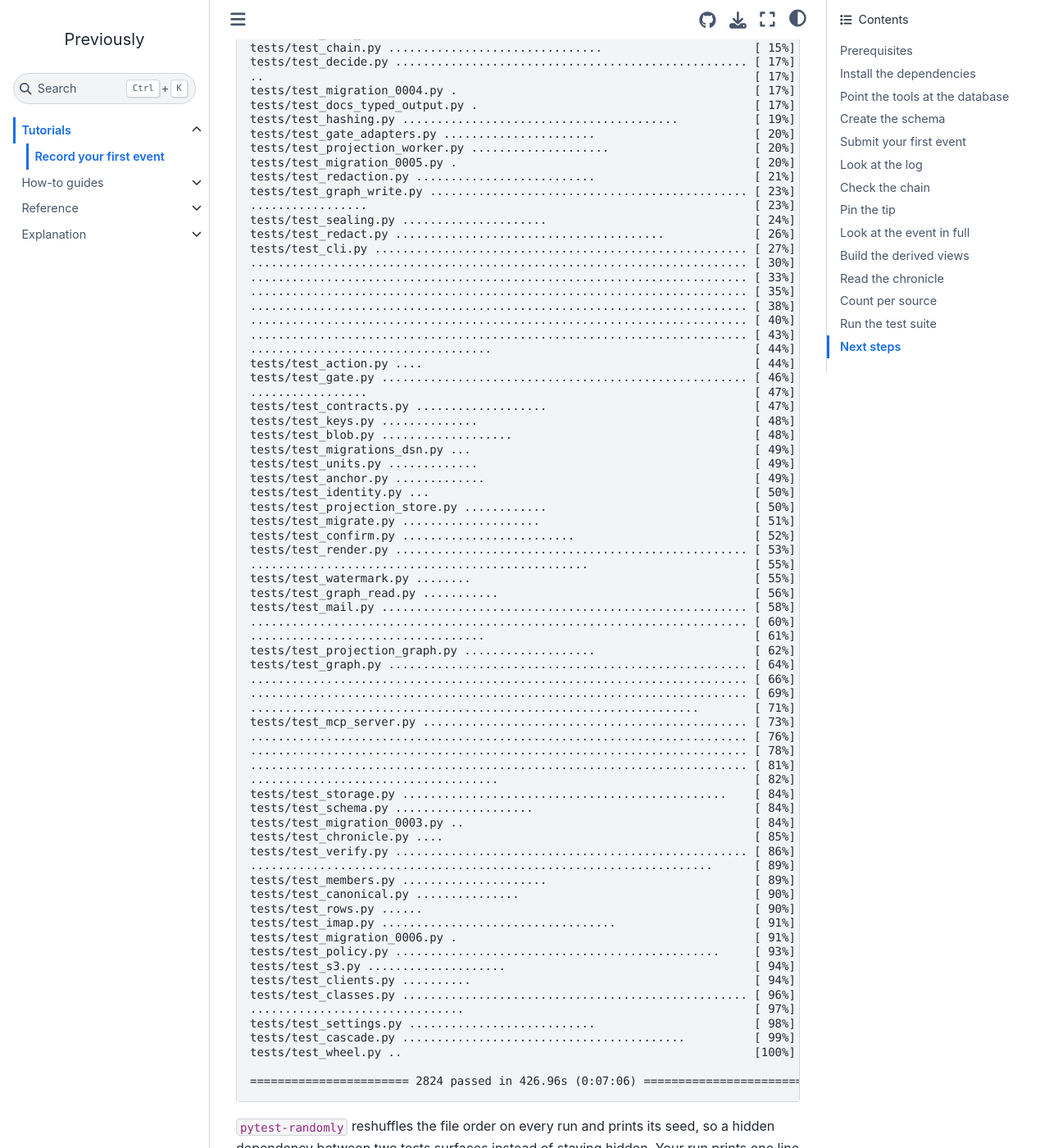
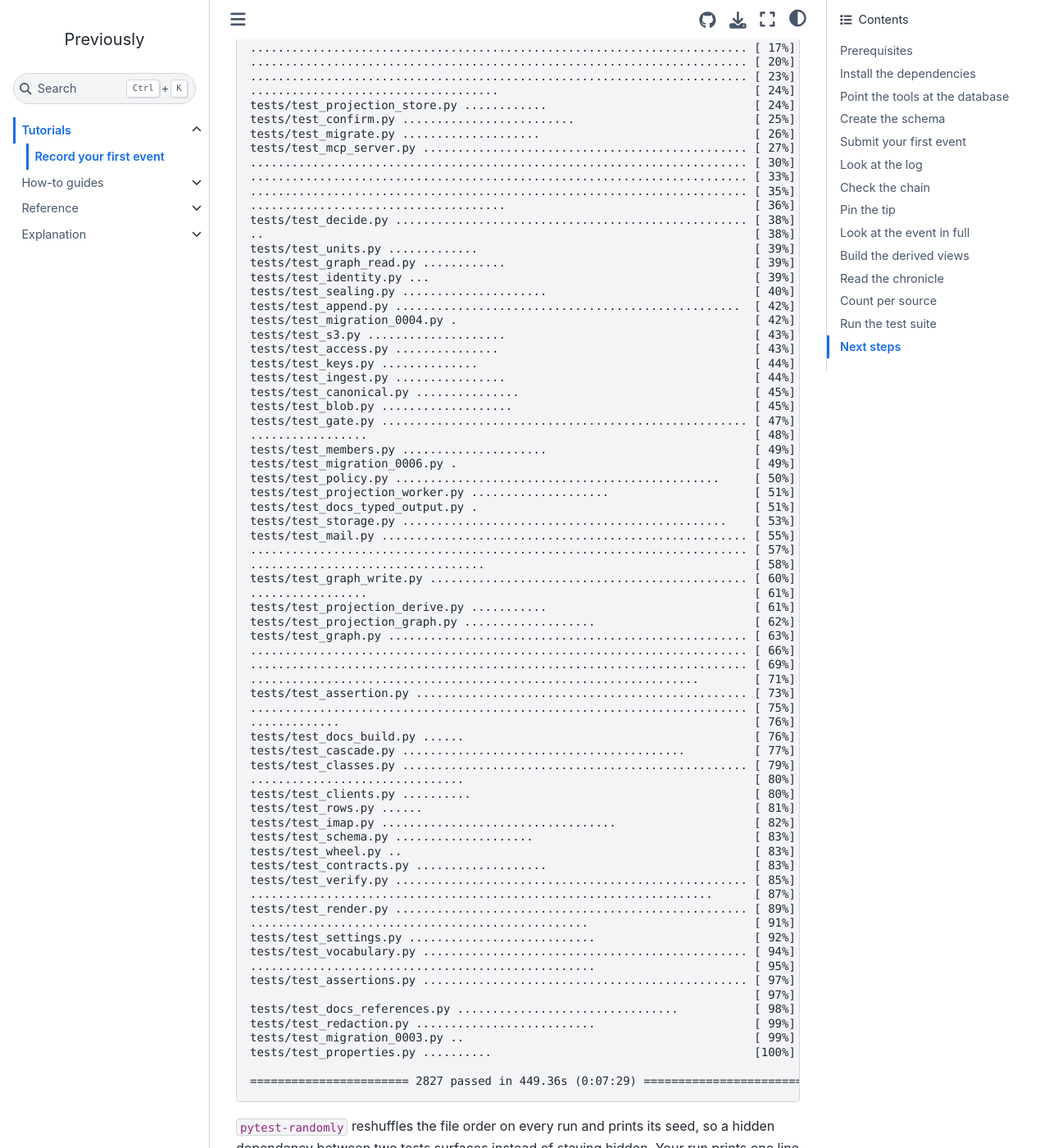
Before and after one commit to jensens/previously, a Sphinx documentation site: the page built from docs/tutorials/record-your-first-event.md, in a window 1280 px wide and 1400 px high, scrolled down 5428 px. Shown: the whole window at 82% size. Built offline with Sphinx 7.4.7 and the Sphinx Book theme 1.1.4, drawn with Linux system fonts in a browser that asks for light colours; pages that are not in the unit, such as notebooks, are missing from menus; some of the changed text lies outside the part shown.

Commit message:
tutorial: retype the test run, 2827 passed
Assisted-By: Claude Opus 5.5 <noreply@anthropic.com>

````diff
--- a/docs/tutorials/record-your-first-event.md
+++ b/docs/tutorials/record-your-first-event.md
@@ -196,100 +196,100 @@ It raises its own PostgreSQL container, a RustFS container as the S3 server for
 $ uv run pytest
 ============================= test session starts ==============================
 platform linux -- Python 3.14.8, pytest-9.1.1, pluggy-1.6.0
-Using --randomly-seed=2251634627
+Using --randomly-seed=2533819512
 
 configfile: pyproject.toml
 testpaths: tests
 plugins: hypothesis-6.168.3, cov-7.1.0, randomly-5.0.0, platformdirs-4.12.2, anyio-4.15.1
-collected 2824 items
+collected 2827 items
 
-tests/test_vocabulary.py ............................................... [  1%]
-..................................................                       [  3%]
-tests/test_assertions.py ............................................... [  5%]
-                                                                         [  5%]
-tests/test_assertion.py ................................................ [  6%]
-........................................................................ [  9%]
-.............                                                            [  9%]
-tests/test_append.py ..................................................  [ 11%]
-tests/test_ingest.py ................                                    [ 12%]
-tests/test_projection_derive.py ...........                              [ 12%]
-tests/test_properties.py ..........                                      [ 12%]
-tests/test_access.py ...............                                     [ 13%]
-tests/test_docs_build.py ......                                          [ 13%]
-tests/test_docs_references.py ................................           [ 14%]
-tests/test_chain.py ...............................                      [ 15%]
-tests/test_decide.py ................................................... [ 17%]
-..                                                                       [ 17%]
-tests/test_migration_0004.py .                                           [ 17%]
-tests/test_docs_typed_output.py .                                        [ 17%]
-tests/test_hashing.py ........................................           [ 19%]
-tests/test_gate_adapters.py ......................                       [ 20%]
-tests/test_projection_worker.py ....................                     [ 20%]
-tests/test_migration_0005.py .                                           [ 20%]
-tests/test_redaction.py ..........................                       [ 21%]
-tests/test_graph_write.py .............................................. [ 23%]
-.................                                                        [ 23%]
-tests/test_sealing.py .....................                              [ 24%]
-tests/test_redact.py .......................................             [ 26%]
-tests/test_cli.py ...................................................... [ 27%]
+tests/test_chain.py ...............................                      [  1%]
+tests/test_chronicle.py ....                                             [  1%]
+tests/test_hashing.py ........................................           [  2%]
+tests/test_anchor.py .............                                       [  3%]
+tests/test_gate_adapters.py ......................                       [  3%]
+tests/test_migration_0005.py .                                           [  3%]
+tests/test_action.py ....                                                [  4%]
+tests/test_watermark.py ........                                         [  4%]
+tests/test_migrations_dsn.py ...                                         [  4%]
+tests/test_redact.py .......................................             [  5%]
+tests/test_cli.py ...................................................... [  7%]
+........................................................................ [ 10%]
+........................................................................ [ 12%]
+........................................................................ [ 15%]
+........................................................................ [ 17%]
+........................................................................ [ 20%]
+........................................................................ [ 23%]
+....................................                                     [ 24%]
+tests/test_projection_store.py ............                              [ 24%]
+tests/test_confirm.py .........................                          [ 25%]
+tests/test_migrate.py ....................                               [ 26%]
+tests/test_mcp_server.py ............................................... [ 27%]
 ........................................................................ [ 30%]
 ........................................................................ [ 33%]
 ........................................................................ [ 35%]
-........................................................................ [ 38%]
-........................................................................ [ 40%]
-........................................................................ [ 43%]
-...................................                                      [ 44%]
-tests/test_action.py ....                                                [ 44%]
-tests/test_gate.py ..................................................... [ 46%]
-.................                                                        [ 47%]
-tests/test_contracts.py ...................                              [ 47%]
-tests/test_keys.py ..............                                        [ 48%]
-tests/test_blob.py ...................                                   [ 48%]
-tests/test_migrations_dsn.py ...                                         [ 49%]
-tests/test_units.py .............                                        [ 49%]
-tests/test_anchor.py .............                                       [ 49%]
-tests/test_identity.py ...                                               [ 50%]
-tests/test_projection_store.py ............                              [ 50%]
-tests/test_migrate.py ....................                               [ 51%]
-tests/test_confirm.py .........................                          [ 52%]
-tests/test_render.py ................................................... [ 53%]
-.................................................                        [ 55%]
-tests/test_watermark.py ........                                         [ 55%]
-tests/test_graph_read.py ...........                                     [ 56%]
-tests/test_mail.py ..................................................... [ 58%]
-........................................................................ [ 60%]
-..................................                                       [ 61%]
+.....................................                                    [ 36%]
+tests/test_decide.py ................................................... [ 38%]
+..                                                                       [ 38%]
+tests/test_units.py .............                                        [ 39%]
+tests/test_graph_read.py ............                                    [ 39%]
+tests/test_identity.py ...                                               [ 39%]
+tests/test_sealing.py .....................                              [ 40%]
+tests/test_append.py ..................................................  [ 42%]
+tests/test_migration_0004.py .                                           [ 42%]
+tests/test_s3.py ....................                                    [ 43%]
+tests/test_access.py ...............                                     [ 43%]
+tests/test_keys.py ..............                                        [ 44%]
+tests/test_ingest.py ................                                    [ 44%]
+tests/test_canonical.py ...............                                  [ 45%]
+tests/test_blob.py ...................                                   [ 45%]
+tests/test_gate.py ..................................................... [ 47%]
+.................                                                        [ 48%]
+tests/test_members.py .....................                              [ 49%]
+tests/test_migration_0006.py .                                           [ 49%]
+tests/test_policy.py ...............................................     [ 50%]
+tests/test_projection_worker.py ....................                     [ 51%]
+tests/test_docs_typed_output.py .                                        [ 51%]
+tests/test_storage.py ...............................................    [ 53%]
+tests/test_mail.py ..................................................... [ 55%]
+........................................................................ [ 57%]
+..................................                                       [ 58%]
+tests/test_graph_write.py .............................................. [ 60%]
+.................                                                        [ 61%]
+tests/test_projection_derive.py ...........                              [ 61%]
 tests/test_projection_graph.py ...................                       [ 62%]
-tests/test_graph.py .................................................... [ 64%]
+tests/test_graph.py .................................................... [ 63%]
 ........................................................................ [ 66%]
 ........................................................................ [ 69%]
 .................................................................        [ 71%]
-tests/test_mcp_server.py ............................................... [ 73%]
-........................................................................ [ 76%]
-........................................................................ [ 78%]
-........................................................................ [ 81%]
-....................................                                     [ 82%]
-tests/test_storage.py ...............................................    [ 84%]
-tests/test_schema.py ....................                                [ 84%]
-tests/test_migration_0003.py ..                                          [ 84%]
-tests/test_chronicle.py ....                                             [ 85%]
-tests/test_verify.py ................................................... [ 86%]
-...................................................................      [ 89%]
-tests/test_members.py .....................                              [ 89%]
-tests/test_canonical.py ...............                                  [ 90%]
-tests/test_rows.py ......                                                [ 90%]
-tests/test_imap.py ..................................                    [ 91%]
-tests/test_migration_0006.py .                                           [ 91%]
-tests/test_policy.py ...............................................     [ 93%]
-tests/test_s3.py ....................                                    [ 94%]
-tests/test_clients.py ..........                                         [ 94%]
-tests/test_classes.py .................................................. [ 96%]
-...............................                                          [ 97%]
-tests/test_settings.py ...........................                       [ 98%]
-tests/test_cascade.py .........................................          [ 99%]
-tests/test_wheel.py ..                                                   [100%]
+tests/test_assertion.py ................................................ [ 73%]
+........................................................................ [ 75%]
+.............                                                            [ 76%]
+tests/test_docs_build.py ......                                          [ 76%]
+tests/test_cascade.py .........................................          [ 77%]
+tests/test_classes.py .................................................. [ 79%]
+...............................                                          [ 80%]
+tests/test_clients.py ..........                                         [ 80%]
+tests/test_rows.py ......                                                [ 81%]
+tests/test_imap.py ..................................                    [ 82%]
+tests/test_schema.py ....................                                [ 83%]
+tests/test_wheel.py ..                                                   [ 83%]
+tests/test_contracts.py ...................                              [ 83%]
+tests/test_verify.py ................................................... [ 85%]
+...................................................................      [ 87%]
+tests/test_render.py ................................................... [ 89%]
+.................................................                        [ 91%]
+tests/test_settings.py ...........................                       [ 92%]
+tests/test_vocabulary.py ............................................... [ 94%]
+..................................................                       [ 95%]
+tests/test_assertions.py ............................................... [ 97%]
+                                                                         [ 97%]
+tests/test_docs_references.py ................................           [ 98%]
+tests/test_redaction.py ..........................                       [ 99%]
+tests/test_migration_0003.py ..                                          [ 99%]
+tests/test_properties.py ..........                                      [100%]
 
-======================= 2824 passed in 426.96s (0:07:06) =======================
+======================= 2827 passed in 449.36s (0:07:29) =======================
 ```
 
 `pytest-randomly` reshuffles the file order on every run and prints its seed, so a hidden dependency between two tests surfaces instead of staying hidden.
````
